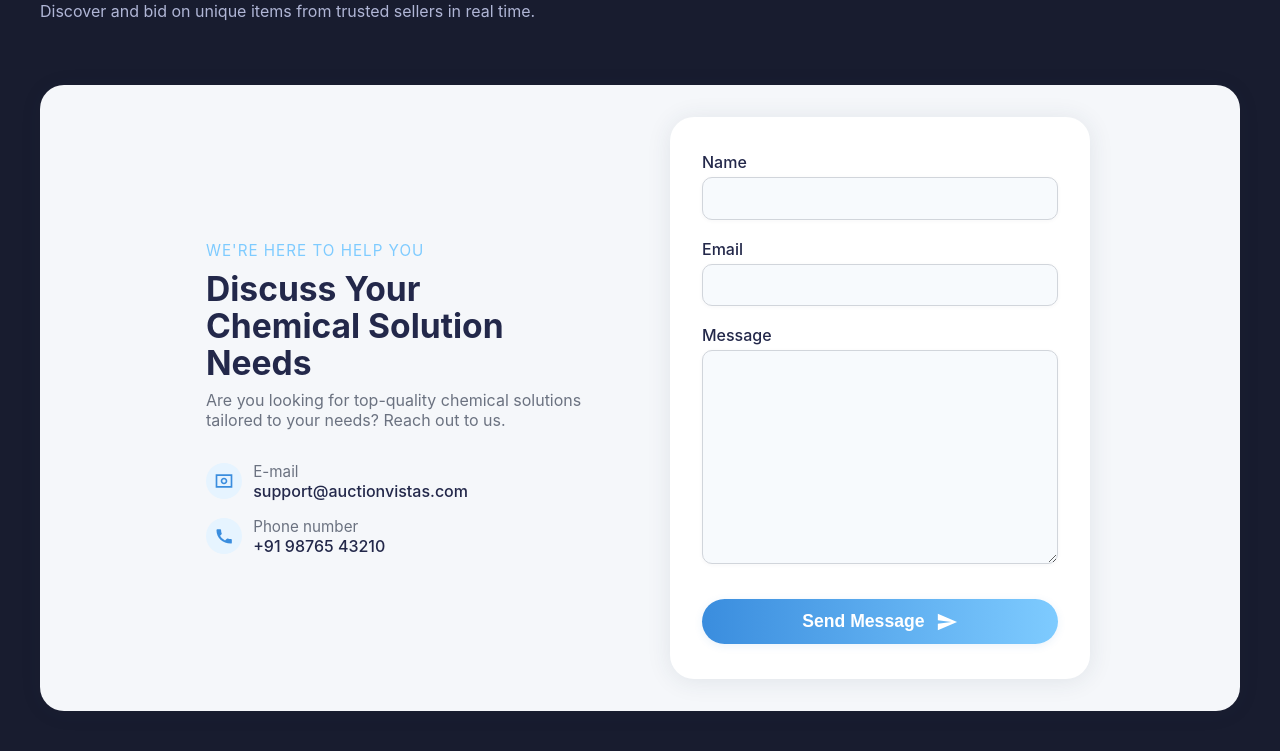
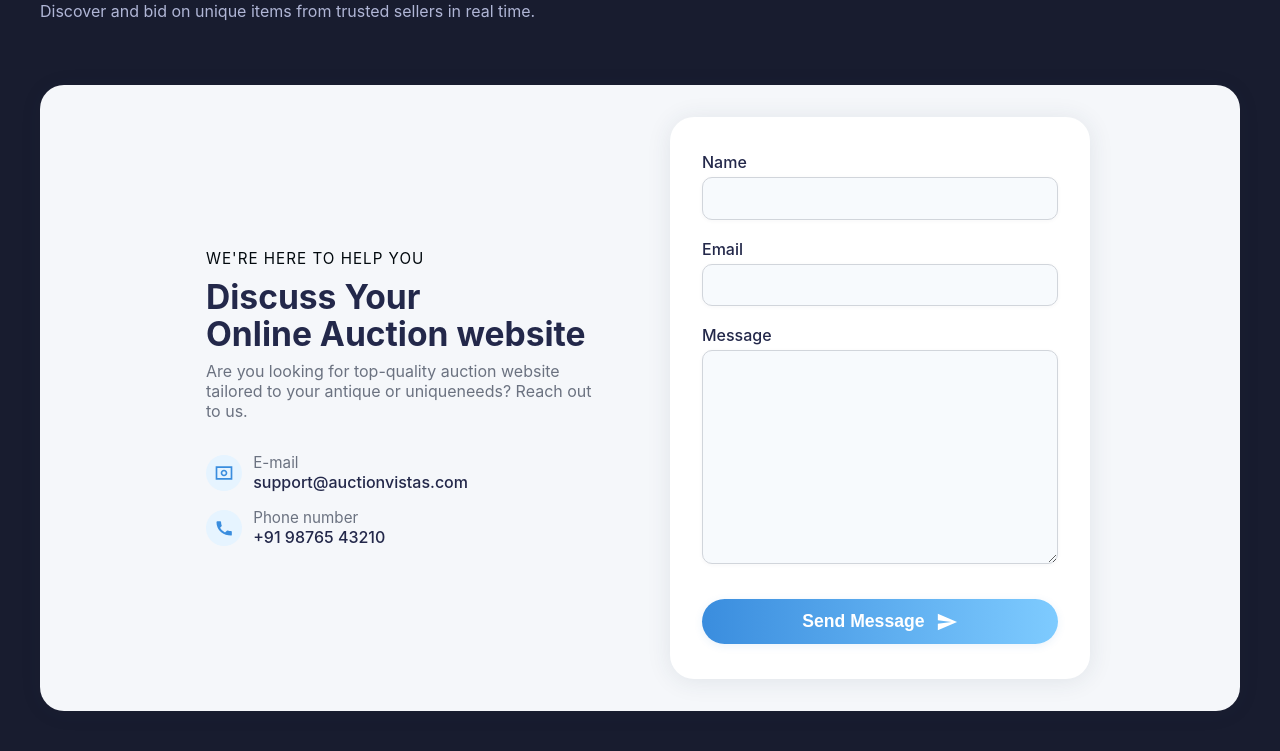
Before and after one commit to aliauction-org/aliaunction, a Django app: page /contact/ in a window 1280 px wide. Shown: the part 237-988 px from the top of the page. Run offline with Django 5.2, Linux system fonts and the light colour scheme.

Commit message:
Update contact_us.html

```diff
--- a/contact/templates/contact/contact_us.html
+++ b/contact/templates/contact/contact_us.html
@@ -2,11 +2,11 @@
 {% block content %}
 <div style="display:flex;justify-content:center;align-items:center;min-height:60vh;background:#f5f7fa;border-radius:24px;padding:2rem 0;box-shadow:0 2px 24px 0 rgba(44,62,80,0.06);margin:2rem 0;gap:3rem;flex-wrap:wrap;">
   <div style="flex:1;min-width:270px;max-width:400px;padding:2rem 1rem;">
-    <div style="color:#7ecbff;font-size:0.95rem;letter-spacing:1px;">WE'RE HERE TO HELP YOU</div>
+    <div style="color:#02090e;font-size:0.95rem;letter-spacing:1px;">WE'RE HERE TO HELP YOU</div>
     <div style="font-size:2.1rem;font-weight:700;color:#23284a;margin:0.7rem 0 0.5rem 0;line-height:1.1;">
-      <span style="color:#23284a;">Discuss</span> Your <br>Chemical Solution Needs
+      <span style="color:#23284a;">Discuss</span> Your <br>Online Auction website
     </div>
-    <div style="color:#6b7280;font-size:1rem;margin-bottom:2rem;">Are you looking for top-quality chemical solutions tailored to your needs? Reach out to us.</div>
+    <div style="color:#6b7280;font-size:1rem;margin-bottom:2rem;">Are you looking for top-quality auction website tailored to your antique or uniqueneeds? Reach out to us.</div>
     <div style="display:flex;align-items:center;gap:0.7rem;margin-bottom:1rem;">
       <span style="background:#e6f4ff;padding:0.5rem;border-radius:50%;display:inline-flex;align-items:center;justify-content:center;"><svg width="20" height="20" fill="#3a8dde" viewBox="0 0 24 24"><path d="M2 4v16h20V4H2zm18 14H4V6h16v12zm-8-2c-2.21 0-4-1.79-4-4s1.79-4 4-4 4 1.79 4 4-1.79 4-4 4zm0-6c-1.1 0-2 .9-2 2s.9 2 2 2 2-.9 2-2-.9-2-2-2z"/></svg></span>
       <div>
```
